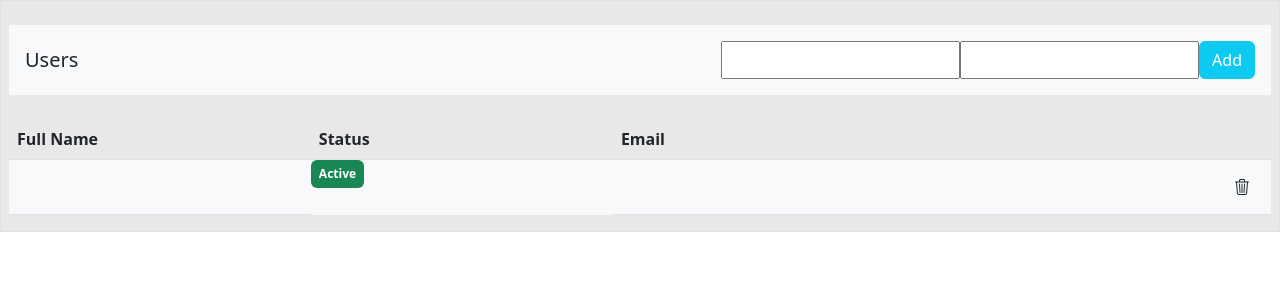
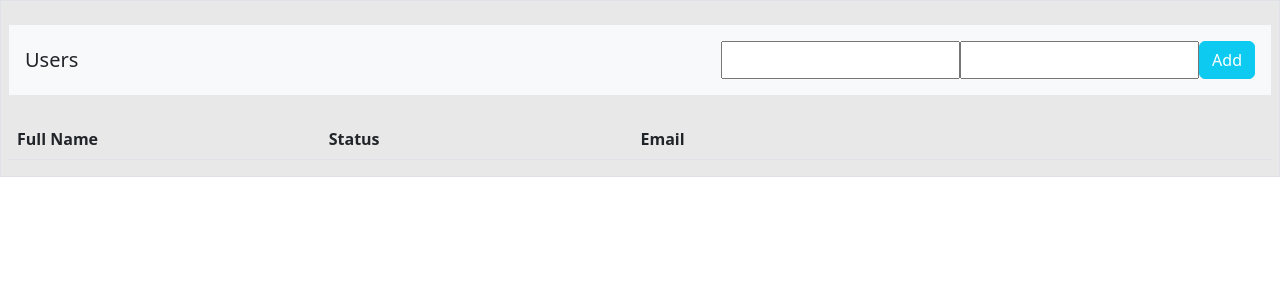
Before and after one commit to ohadHakim/usersManager, a React (Create React App) app: page / in a window 1280 px wide. Shown: the top 300 px of the page. Built offline with nearby package versions, Linux system fonts and the light colour scheme.

Commit message:
add props

```diff
--- a/src/components/Status/status.tsx
+++ b/src/components/Status/status.tsx
@@ -1,4 +1,23 @@
-function Status() {
-  return <span className="badge bg-success">Active</span>;
+import { StatusType } from "../Users/Users";
+
+interface Props {
+  type: StatusType;
+}
+function Status(props: Props) {
+  function getBadgeCss() {
+    switch (props.type) {
+      case "active":
+        return "bg-success";
+      case "expired":
+        return "bg-warning";
+      case "banned":
+        return "bg-danger";
+      default:
+        return "bg-secondary";
+    }
+  }
+  return (
+    <span className={`badge${getBadgeCss()}text-capitalize`}>{props.type}</span>
+  );
 }
 export default Status;
--- a/src/components/Table/Table.tsx
+++ b/src/components/Table/Table.tsx
@@ -1,6 +1,10 @@
 import Status from "../Status/status";
+import { IUser } from "../Users/Users";
 
-function Table() {
+interface Props {
+  users: Array<IUser>;
+}
+function Table(props: Props) {
   return (
     <table className="table table-hover">
       <thead>
@@ -12,16 +16,21 @@
         </tr>
       </thead>
       <tbody>
-        <tr className="bg-light">
-          <td></td>
-          <Status />
-          <td></td>
+        {props.users.map((user) => (
+          <tr key={user._id} className="bg-light">
+            <td>{user.fullName}</td>
+
+            <td>
+              <Status type={user.status} />
+            </td>
+            <td>{user.email}</td>
             <td>
               <button className="btn btn-default">
                 <i className="bi-trash3"></i>
               </button>
             </td>
           </tr>
+        ))}
       </tbody>
     </table>
   );
--- a/src/components/Users/Users.tsx
+++ b/src/components/Users/Users.tsx
@@ -1,6 +1,15 @@
 import React from "react";
 import Header from "../Header/Header";
 import Table from "../Table/Table";
+
+export type StatusType = "active" | "expired" | "banned";
+
+export interface IUser {
+  fullName: string;
+  email: string;
+  status: StatusType;
+  _id?: string;
+}
 
 interface UsersProps {}
 
@@ -11,7 +20,7 @@
     return (
       <div className="bg-dark bg-opacity-10 border px-2">
         <Header />
-        <Table />
+        <Table users={[]} />
       </div>
     );
   }
```
Lines whose indentation alone changed are shown as unchanged.
